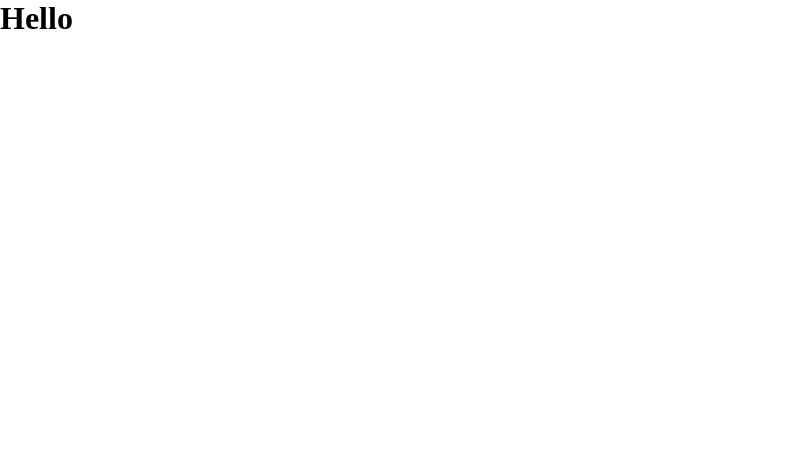
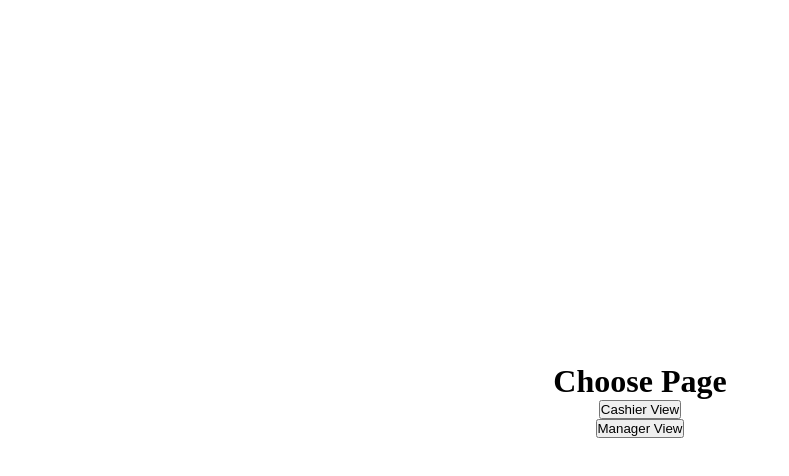
Before and after one commit to aperalta03/Panda-POS-System, a Next.js app: page /login in a window 1280 px wide. Shown: the top 476 px of the page, without its empty margins (0-789 px from the left). Built offline with nearby package versions, Linux system fonts and the light colour scheme.

Commit message:
Temp Login

```diff
--- a/pages/index.js
+++ b/pages/index.js
@@ -11,8 +11,8 @@ const Loading = () => {
   }, [router]);
 
   return (
-    <div className={styles.container} maxWidth={false}>
-      <h1 className={styles.title}></h1>
+    <div className={styles.container} height={'100vh'} width={'100%'}>
+      <h1>Loading...</h1>
     </div>
   );
 };
--- a/pages/login.js
+++ b/pages/login.js
@@ -1,10 +1,23 @@
 import React from 'react';
+import { useRouter } from 'next/router';
 import styles from './login.module.css';
 
 const Login = () => {
+    const router = useRouter();
+
+    const CashierRoute = () => { router.push('/cashier'); }
+    const ManagerRoute = () => { router.push('./manager'); }
+
+
     return (
-        <div>
-            <h1>Hello</h1>
+        <div className={styles.mainContainer}>
+            <h1>Choose Page</h1>
+            <button onClick={CashierRoute}>
+                Cashier View
+            </button>
+            <button onClick={ManagerRoute}>
+                Manager View
+            </button>
         </div>
     )
 }
--- a/pages/login.module.css
+++ b/pages/login.module.css
@@ -0,0 +1,8 @@
+.mainContainer {
+    height: 100vh;
+    width: 100%;
+    display: flex;
+    flex-direction: column;
+    justify-content: center;
+    align-items: center;
+}
```
Also changed, not shown: pages/cashier.js (added, +11 -0 lines), pages/manager.js (added, +11 -0 lines), pages/cashier.module.css (added), pages/manager.module.css (added).
